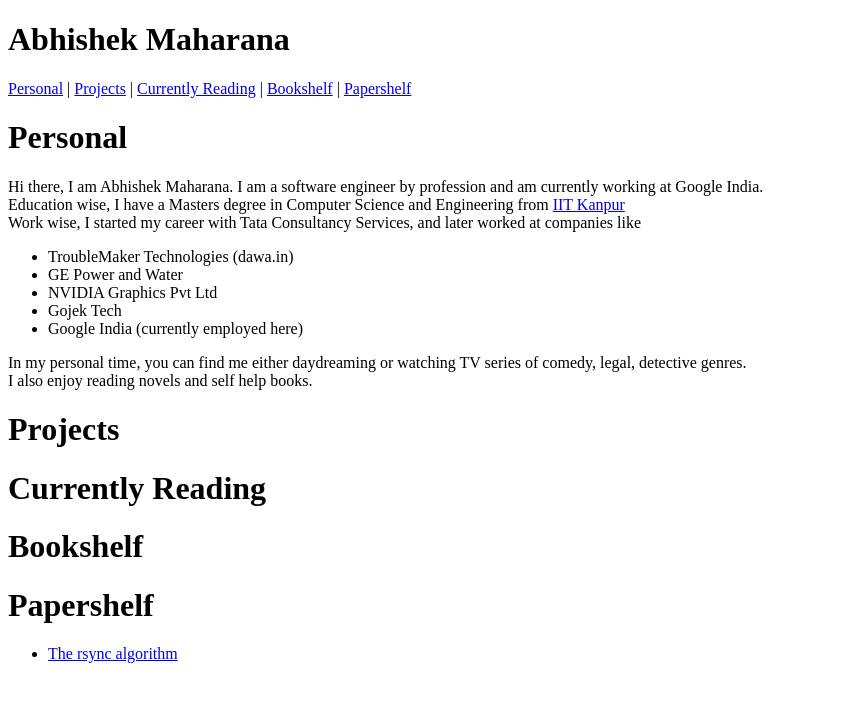
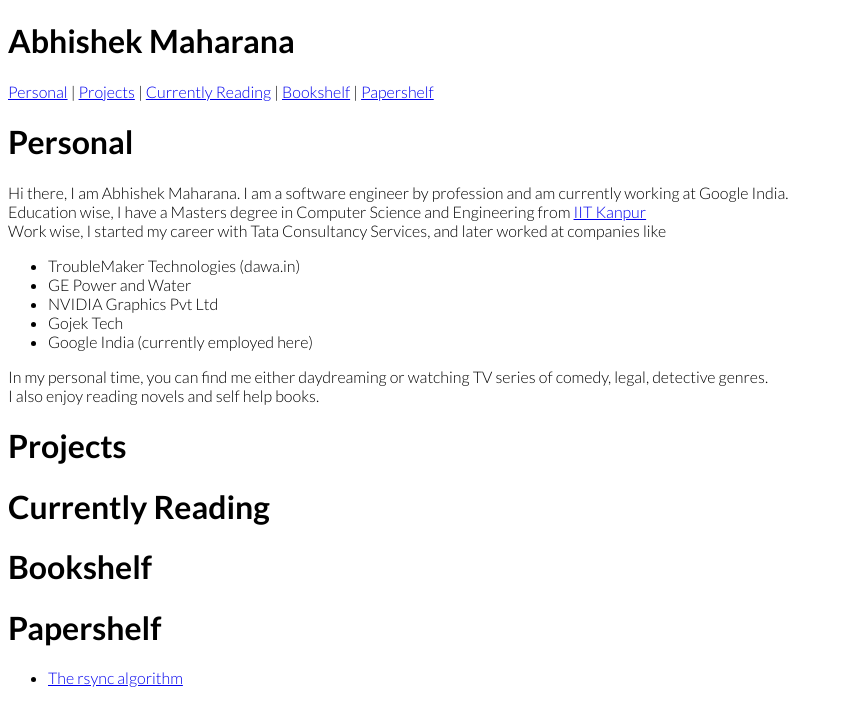
Before and after one commit to vagabondtechie/vagabondtechie.github.io, a plain HTML site: page index.html in a window 1280 px wide. Shown: the whole page, without its empty margins (0-843 px from the left). Drawn offline with Linux system fonts and the light colour scheme.

Commit message:
Add fonts to css

```diff
--- a/index.html
+++ b/index.html
@@ -6,6 +6,10 @@
     <meta http-equiv="X-UA-Compatible" content="IE=edge">
     <meta name="viewport" content="width=device-width, initial-scale=1.0">
     <title>Abhishek Maharana</title>
+    <link rel="preconnect" href="https://fonts.googleapis.com">
+    <link rel="preconnect" href="https://fonts.gstatic.com" crossorigin>
+    <link href="https://fonts.googleapis.com/css2?family=Lato:wght@100;400;700&display=swap" rel="stylesheet">
+    <link href="public/css/app.css" rel="stylesheet">
 </head>
 
 <body>
--- /dev/null
+++ b/public/css/app.css
@@ -0,0 +1,9 @@
+@import url('https://fonts.googleapis.com/css2?family=Lato:wght@300;700&display=swap');
+
+body {
+    font-family: 'Lato', sans-serif;
+    font-weight: 300;
+}
+h1, h2, h2, h4, h5, h6 {
+    font-weight: 700;
+}
```
